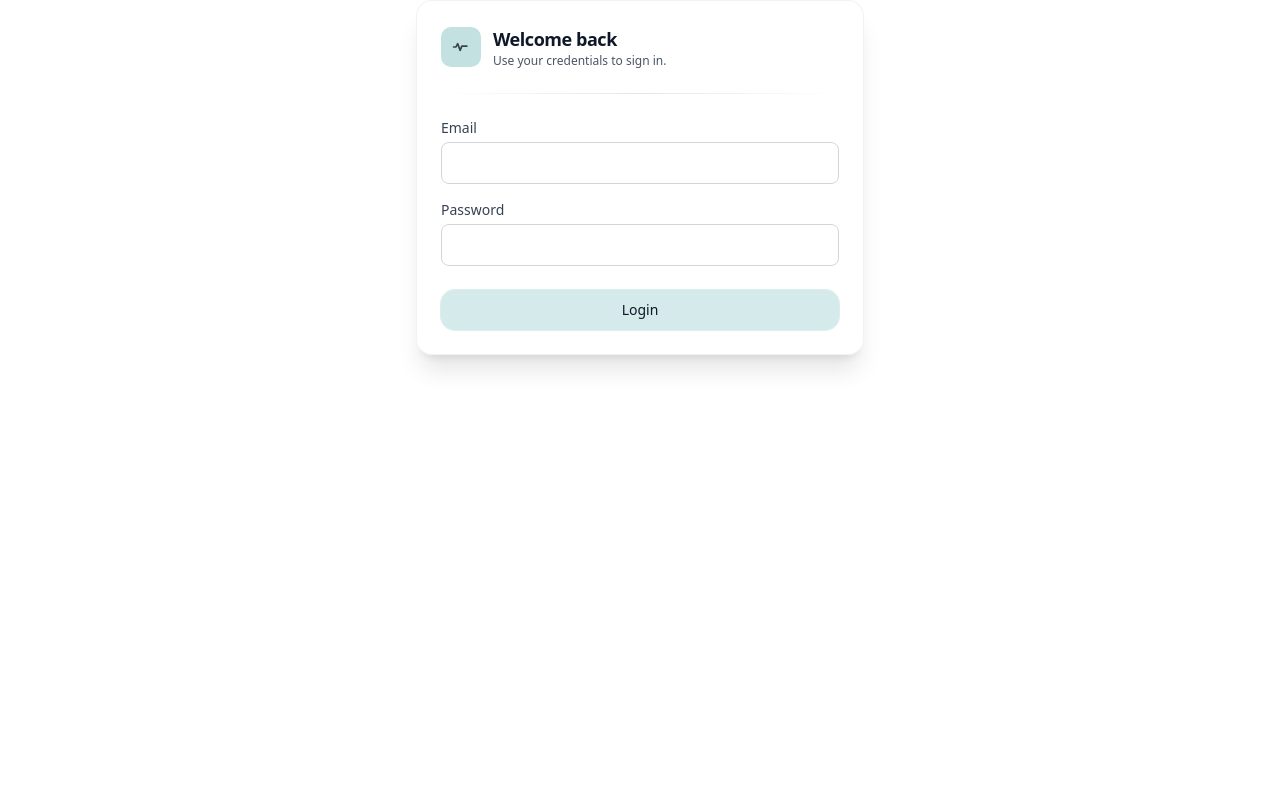
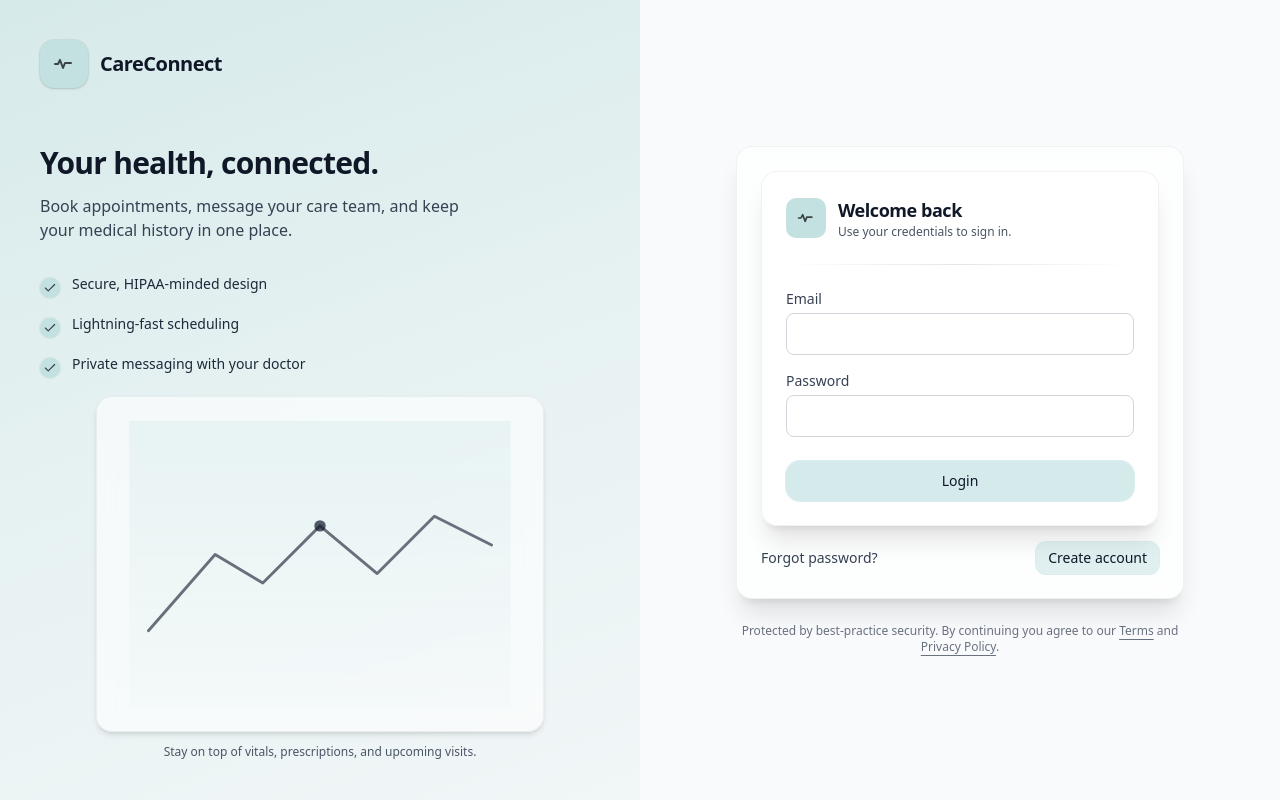
Before and after one commit to Pi-Square-Analytics/careconect-frontend, a Next.js app: page /login in a window 1280 px wide. Built offline with nearby package versions, Linux system fonts and the light colour scheme; no server answers.

Commit message:
feat(login): Implement login page UI with brand and form

```diff
--- a/src/app/(auth)/login/page.tsx
+++ b/src/app/(auth)/login/page.tsx
@@ -1,7 +1,198 @@
 'use client';
 
 import { AuthForm } from '@/components/Auth/AuthForm';
+import Link from 'next/link';
+import { useMemo } from 'react';
 
 export default function LoginPage() {
-  return <AuthForm type="login" />;
+  const BRAND = '#C4E1E1';
+
+  // small helper to expose CSS var to Tailwind arbitrary styles
+  const cssVars = useMemo(
+    () =>
+      ({
+        // eslint-disable-next-line @typescript-eslint/no-explicit-any
+        ['--brand' as any]: BRAND,
+      }) as React.CSSProperties,
+    [BRAND]
+  );
+
+  return (
+    <div
+      className="min-h-screen bg-gray-50 text-gray-900"
+      style={cssVars}
+    >
+      {/* background accents */}
+      <div
+        className="pointer-events-none fixed inset-0 -z-10"
+        aria-hidden
+      >
+        <div
+          className="absolute -top-24 -left-24 h-80 w-80 rounded-full blur-3xl opacity-40"
+          style={{ background: 'var(--brand)' }}
+        />
+        <div
+          className="absolute -bottom-24 -right-24 h-96 w-96 rounded-full blur-3xl opacity-30"
+          style={{ background: 'var(--brand)' }}
+        />
+      </div>
+
+      <div className="mx-auto grid min-h-screen max-w-7xl grid-cols-1 md:grid-cols-2">
+        {/* Left: Brand / value prop */}
+        <aside className="relative hidden md:block">
+          <div
+            className="absolute inset-0"
+            style={{
+              background:
+                'linear-gradient(160deg, rgba(196,225,225,0.65) 0%, rgba(196,225,225,0.35) 50%, rgba(196,225,225,0.15) 100%)',
+            }}
+          />
+          <div className="relative flex h-full flex-col p-10">
+            {/* Logo */}
+            <div className="flex items-center gap-3">
+              <div
+                className="grid h-12 w-12 place-items-center rounded-xl ring-1 ring-black/5 shadow-sm"
+                style={{ background: 'var(--brand)' }}
+                aria-hidden
+              >
+                <svg viewBox="0 0 24 24" className="h-6 w-6 text-black/70">
+                  <path
+                    d="M3 12h3l2-4 3 8 2-5h6"
+                    stroke="currentColor"
+                    strokeWidth="2"
+                    fill="none"
+                    strokeLinecap="round"
+                    strokeLinejoin="round"
+                  />
+                </svg>
+              </div>
+              <span className="text-xl font-semibold tracking-tight">CareConnect</span>
+            </div>
+
+            {/* Headline */}
+            <div className="mt-14 max-w-md">
+              <h2 className="text-3xl font-semibold leading-tight tracking-tight">
+                Your health, connected.
+              </h2>
+              <p className="mt-3 text-gray-700">
+                Book appointments, message your care team, and keep your medical history in one place.
+              </p>
+            </div>
+
+            {/* Bullets */}
+            <ul className="mt-8 space-y-4 text-sm">
+              {[
+                'Secure, HIPAA-minded design',
+                'Lightning-fast scheduling',
+                'Private messaging with your doctor',
+              ].map((item) => (
+                <li key={item} className="flex items-start gap-3">
+                  <span
+                    className="mt-1 inline-flex h-5 w-5 shrink-0 items-center justify-center rounded-full ring-1 ring-black/5"
+                    style={{ background: 'var(--brand)' }}
+                    aria-hidden
+                  >
+                    <svg viewBox="0 0 24 24" className="h-3.5 w-3.5 text-black/70">
+                      <path
+                        d="M20 6L9 17l-5-5"
+                        stroke="currentColor"
+                        strokeWidth="2"
+                        fill="none"
+                        strokeLinecap="round"
+                        strokeLinejoin="round"
+                      />
+                    </svg>
+                  </span>
+                  <span className="text-gray-800">{item}</span>
+                </li>
+              ))}
+            </ul>
+
+            {/* Illustration */}
+            <div className="mt-auto">
+              <div className="relative mx-auto aspect-[4/3] w-4/5 max-w-lg overflow-hidden rounded-2xl border border-black/5 bg-white/60 p-6 shadow-md backdrop-blur">
+                {/* simple inline SVG chart-ish illustration */}
+                <svg viewBox="0 0 400 300" className="h-full w-full">
+                  <defs>
+                    <linearGradient id="grad" x1="0" y1="0" x2="0" y2="1">
+                      <stop offset="0%" stopColor="#C4E1E1" stopOpacity="0.8" />
+                      <stop offset="100%" stopColor="#C4E1E1" stopOpacity="0.2" />
+                    </linearGradient>
+                  </defs>
+                  <rect x="0" y="0" width="400" height="300" fill="url(#grad)" opacity="0.35" />
+                  <polyline
+                    points="20,220 90,140 140,170 200,110 260,160 320,100 380,130"
+                    fill="none"
+                    stroke="#0f172a"
+                    strokeWidth="3"
+                    strokeLinecap="round"
+                    strokeLinejoin="round"
+                    opacity="0.6"
+                  />
+                  <circle cx="200" cy="110" r="6" fill="#0f172a" opacity="0.7" />
+                </svg>
+              </div>
+              <p className="mt-3 text-center text-xs text-gray-600">
+                Stay on top of vitals, prescriptions, and upcoming visits.
+              </p>
+            </div>
+          </div>
+        </aside>
+
+        {/* Right: Auth form */}
+        <main className="flex items-center justify-center p-6 md:p-10">
+          <div className="w-full max-w-md">
+            <div className="mb-6 text-center md:hidden">
+              {/* compact brand for mobile */}
+              <div className="mx-auto mb-2 grid h-12 w-12 place-items-center rounded-xl ring-1 ring-black/5 shadow-sm" style={{ background: 'var(--brand)' }}>
+                <svg viewBox="0 0 24 24" className="h-6 w-6 text-black/70">
+                  <path
+                    d="M3 12h3l2-4 3 8 2-5h6"
+                    stroke="currentColor"
+                    strokeWidth="2"
+                    fill="none"
+                    strokeLinecap="round"
+                    strokeLinejoin="round"
+                  />
+                </svg>
+              </div>
+              <h1 className="text-2xl font-semibold tracking-tight">CareConnect</h1>
+              <p className="mt-1 text-sm text-gray-600">Welcome back — log in to continue</p>
+            </div>
+
+            <div className="rounded-2xl border border-black/5 bg-white/70 p-6 shadow-xl backdrop-blur">
+              {/* You asked to keep the form as-is */}
+              <AuthForm type="login" />
+
+              {/* helpers */}
+              <div className="mt-4 flex items-center justify-between text-sm">
+                <Link href="/forgot-password" className="text-gray-700 underline-offset-4 hover:underline">
+                  Forgot password?
+                </Link>
+                <Link
+                  href="/register"
+                  className="rounded-lg bg-[var(--brand)]/50 px-3 py-1.5 font-medium text-gray-900 ring-1 ring-[var(--brand)]/60 transition hover:bg-[var(--brand)]/70"
+                >
+                  Create account
+                </Link>
+              </div>
+            </div>
+
+            {/* footer note */}
+            <p className="mt-6 text-center text-xs text-gray-500">
+              Protected by best-practice security. By continuing you agree to our{' '}
+              <Link href="/terms" className="underline underline-offset-4">
+                Terms
+              </Link>{' '}
+              and{' '}
+              <Link href="/privacy" className="underline underline-offset-4">
+                Privacy Policy
+              </Link>
+              .
+            </p>
+          </div>
+        </main>
+      </div>
+    </div>
+  );
 }
```
